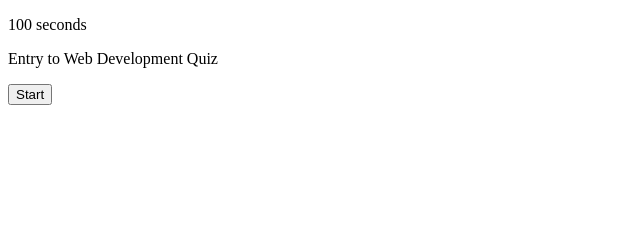
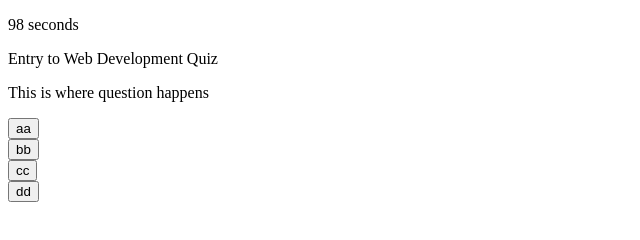
Before and after one commit to samini1/Coding-Quiz, a plain HTML site: page index.html in a window 1280 px wide. Both pictures are taken after a click on the button "Start". Shown: the whole page, without its empty margins (0-640 px from the left). Drawn offline with Linux system fonts and the light colour scheme.

Commit message:
timer functions

```diff
--- a/script.js
+++ b/script.js
@@ -41,7 +41,7 @@ const questions = [
     },
 ];
 
-function startQuiz() {}
+
 
 function callQuestion() {
     if (current < questions.length){
@@ -79,11 +79,11 @@ function wrongAnswer(){
 //function starts the timer
 const startTimer = function(){
 timerEl = document.querySelector("#timer");
-let timeLeft = 100;
+let timeLeft = 99;
 
 var timeInterval = setInterval(function(){
     if (timeLeft>0) {
-        timerEl.textContent = timeLeft + 'seconds';
+        timerEl.textContent = timeLeft + ' seconds';
         timeLeft--;
     } else {
         timeLeft = 0;
@@ -92,7 +92,11 @@ var timeInterval = setInterval(function(){
     }, 1000);
 }
 
-
+function startQuiz() {
+    document.querySelector("#start-btn").setAttribute("style", "display: none");
+    document.querySelector("#question-container").setAttribute("style", "display: block");
+    startTimer();
+}
 
 
 //
--- a/style.css
+++ b/style.css
@@ -1,5 +1,4 @@
-* {
-   }
+
 
    #question-container {
        display: none;
```
